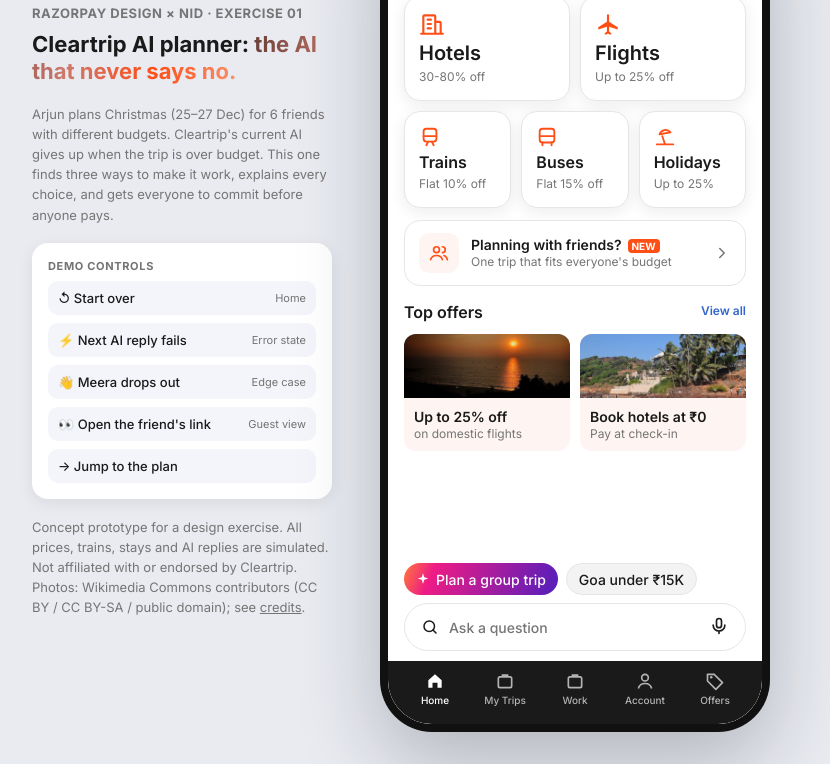
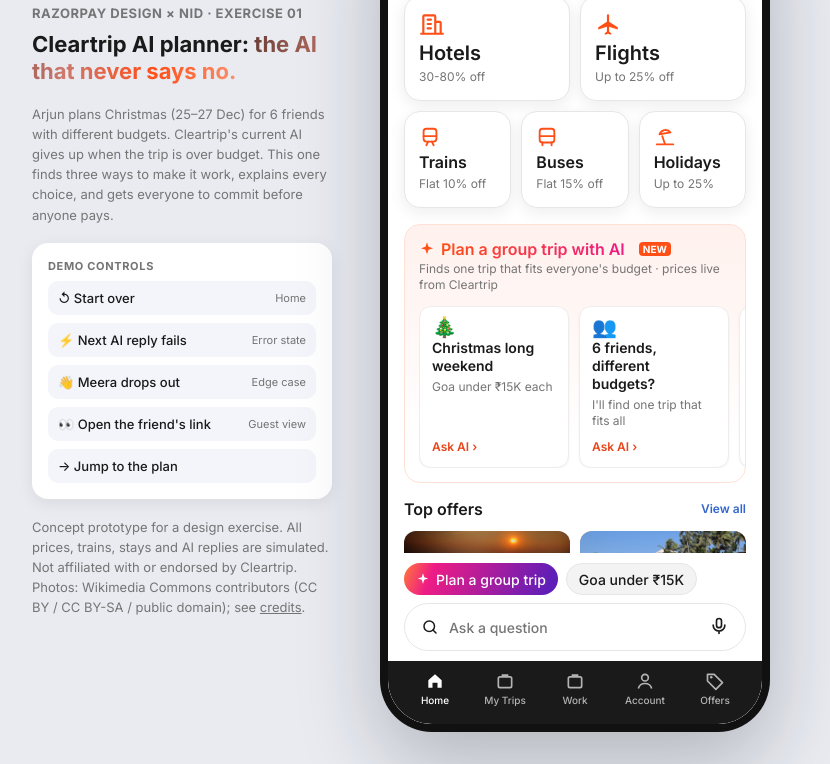
Before and after one commit to sijojoseph7509-a11y/group-trip-planner, a plain HTML site: page index.html in a window 1280 px wide. Shown: the part 144-908 px from the top of the page, without its empty margins (239-1069 px from the left). Drawn offline with Linux system fonts and the light colour scheme.

Commit message:
Home: AI section with prompt cards that open the planner
Co-Authored-By: Claude Opus 5.5 <noreply@anthropic.com>

```diff
--- a/index.html
+++ b/index.html
@@ -137,7 +137,12 @@ input{font:inherit;color:inherit}
 .aipick{align-self:flex-start;display:inline-flex;gap:4px;align-items:center;background:var(--ai);color:#fff;font-size:11px;font-weight:600;padding:3px 8px;border-radius:999px}
 /* friend */
 .url{margin:6px 16px;padding:6px 12px;border-radius:999px;background:var(--muted);font-size:12px;color:var(--ink2);font-weight:500;display:flex;gap:6px;justify-content:center;align-items:center}
-.fname{height:44px;border:1px solid var(--line2);border-radius:8px;padding:0 12px;font:inherit;font-size:15px}.priv{background:var(--peach);border-radius:16px;padding:14px;display:flex;flex-direction:column;gap:10px}
+.fname{height:44px;border:1px solid var(--line2);border-radius:8px;padding:0 12px;font:inherit;font-size:15px}.aisec{margin-top:4px;background:linear-gradient(180deg,#FFF1ED,#fff 85%);border:1px solid #FFE0D5;border-radius:16px;padding:14px 0 14px 14px}.aih{display:flex;align-items:center;gap:8px}
+.aigt{background:linear-gradient(90deg,#FF4F17,#EE1C85);-webkit-background-clip:text;background-clip:text;color:transparent}
+.aicards{display:flex;gap:10px;overflow-x:auto;margin-top:12px;padding-right:14px;scrollbar-width:none}.aicards::-webkit-scrollbar{display:none}
+.aic{flex:0 0 150px;display:flex;flex-direction:column;gap:4px;text-align:left;background:#fff;border:1px solid #EDEDED;border-radius:12px;padding:12px;box-shadow:0 1px 3px rgba(0,0,0,.05)}
+.aic b{font-size:14px;line-height:18px;font-weight:600;color:var(--ink)}.aic span{font-size:12px;color:var(--ink2);line-height:16px}.aie{font-size:20px!important}.aic .aig{margin-top:auto;padding-top:6px;color:#E8461A;font-weight:600}
+.priv{background:var(--peach);border-radius:16px;padding:14px;display:flex;flex-direction:column;gap:10px}
 .money{display:flex;align-items:center;border:1.5px solid var(--ink);border-radius:8px;background:#fff;padding:0 14px;height:48px;font-size:20px;font-weight:600}
 .money input{border:0;outline:0;font-size:20px;font-weight:600;width:100%;background:none}
 .vote{display:flex;align-items:center;gap:10px;padding:12px 14px;border:1px solid var(--line2);border-radius:12px;background:#fff;text-align:left;transition:border-color .15s}
@@ -325,7 +330,9 @@ home:()=>`<div class="view">${statusBar()}
  <div class="scroll"><div class="pad" style="padding-top:6px">
   <div class="lob"><div class="r" style="grid-template-columns:1fr 1fr">${[['Hotels','30-80% off','hotel'],['Flights','Up to 25% off','plane']].map(([n,s,i])=>`<button class="lc">${ic(i,26,'#FF4F17')}<b>${n}</b><span class="c12">${s}</span></button>`).join('')}</div>
    <div class="r" style="grid-template-columns:1fr 1fr 1fr">${[['Trains','Flat 10% off','train'],['Buses','Flat 15% off','bus'],['Holidays','Up to 25%','beach']].map(([n,s,i])=>`<button class="lc s">${ic(i,22,'#FF4F17')}<b>${n}</b><span class="c12">${s}</span></button>`).join('')}</div></div>
-  <button class="entry" data-go="chat"><span class="etile">${ic('users',20,'#FF4F17')}</span><span style="flex:1"><span class="m14" style="font-weight:600">Planning with friends?</span><span class="new">NEW</span><span class="c12" style="display:block">One trip that fits everyone's budget</span></span>${ic('chev',18,'#757575')}</button>
+  <div class="aisec"><div class="aih"><span class="h16" style="display:flex;gap:6px;align-items:center">${ic('spark',16,'#FF4F17')}<span class="aigt">Plan a group trip with AI</span></span><span class="new">NEW</span></div>
+   <div class="c12" style="margin-top:2px">Finds one trip that fits everyone's budget · prices live from Cleartrip</div>
+   <div class="aicards"><button class="aic" data-go="chat" data-p="6 of us, ~₹15K each, Christmas long weekend, somewhere beachy 🏖️" onpointerdown="S.prefill=this.dataset.p"><span class="aie">🎄</span><b>Christmas long weekend</b><span>Goa under ₹15K each</span><span class="aig">Ask AI ›</span></button><button class="aic" data-go="chat" data-p="6 of us, budgets from ₹12K to ₹18K, Christmas long weekend, beach" onpointerdown="S.prefill=this.dataset.p"><span class="aie">👥</span><b>6 friends, different budgets?</b><span>I'll find one trip that fits all</span><span class="aig">Ask AI ›</span></button><button class="aic" data-go="chat" data-p="4 of us, ₹10K each, a weekend trip from Mumbai by train" onpointerdown="S.prefill=this.dataset.p"><span class="aie">🚆</span><b>Weekend from Mumbai</b><span>By train, back by Monday</span><span class="aig">Ask AI ›</span></button></div></div>
   <div class="sec"><span class="h16">Top offers</span><span class="m12" style="color:var(--link);font-weight:600">View all</span></div>
   <div class="offers"><button class="offer"><span class="ph ph-plane" style="display:block"></span><div><b class="m14" style="font-weight:600">Up to 25% off</b><div class="c12" style="padding:0">on domestic flights</div></div></button><button class="offer"><span class="ph ph-anjuna" style="display:block"></span><div><b class="m14" style="font-weight:600">Book hotels at ₹0</b><div class="c12" style="padding:0">Pay at check-in</div></div></button></div>
  </div></div>
@@ -478,6 +485,7 @@ function userSay(text){const m=app.querySelector('#msgs');const u=document.creat
 function addNode(html){const m=app.querySelector('#msgs');const d=document.createElement('div');d.innerHTML=html;const n=d.firstElementChild;m.appendChild(n);m.scrollTop=m.scrollHeight;return n}
 async function startChat(){S.chatStep=0;S.msgs=[];const n=await aiSay(`Hi Arjun 👋 Tell me who's going, roughly when, and your budget. I'll find a trip that works for everyone, and keep each person's budget private.`,500);
  const ex=addNode(`<div class="indent" style="display:flex;flex-direction:column;gap:8px"><div class="cap">Try one of these</div><div class="chips">${['6 of us, ~₹15K each, Christmas long weekend, somewhere beachy 🏖️','Surprise us 🎲'].map(s=>`<button class="chip soft" style="height:auto;min-height:32px;white-space:normal;text-align:left;padding:6px 12px">${s}</button>`).join('')}</div></div>`);
+ if(S.prefill){const t=S.prefill;S.prefill=null;ex.remove();await wait(500);handleUser(t);return}
  ex.querySelectorAll('button').forEach(b=>b.onclick=()=>{ex.remove();handleUser(b.textContent.includes('Surprise')?'6 of us, ~₹15K each, Christmas long weekend, somewhere beachy 🏖️':b.textContent)})}
 async function handleUser(text){if(S.chatStep===0){userSay(text);S.chatStep=1;
   await aiSay(`Love it. Christmas falls on a long weekend: <b>Fri 25 – Sun 27 Dec</b> 🎄 One quick thing: what matters most to the group?`);
```
